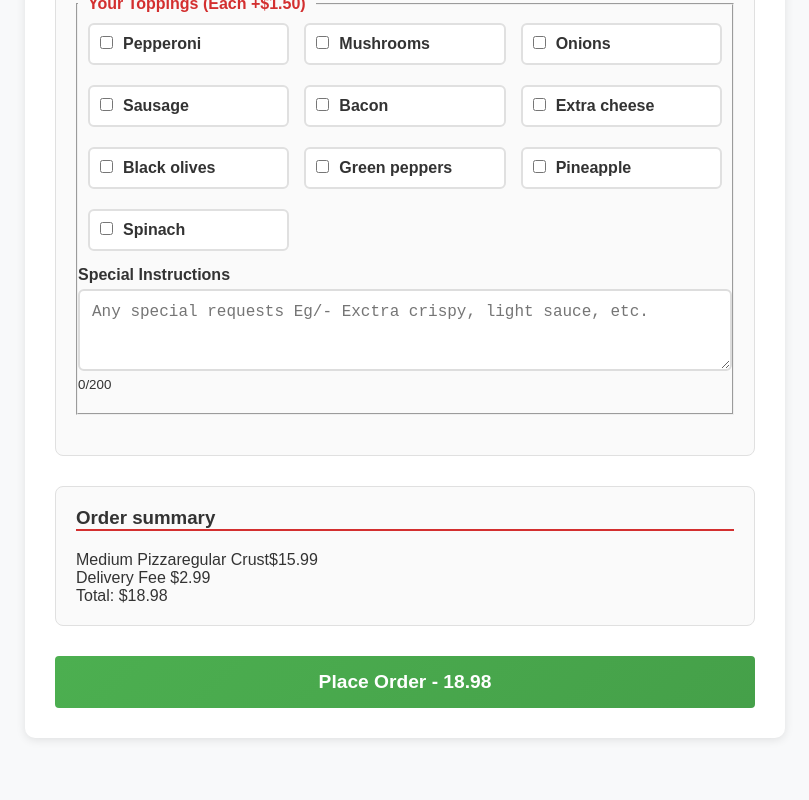
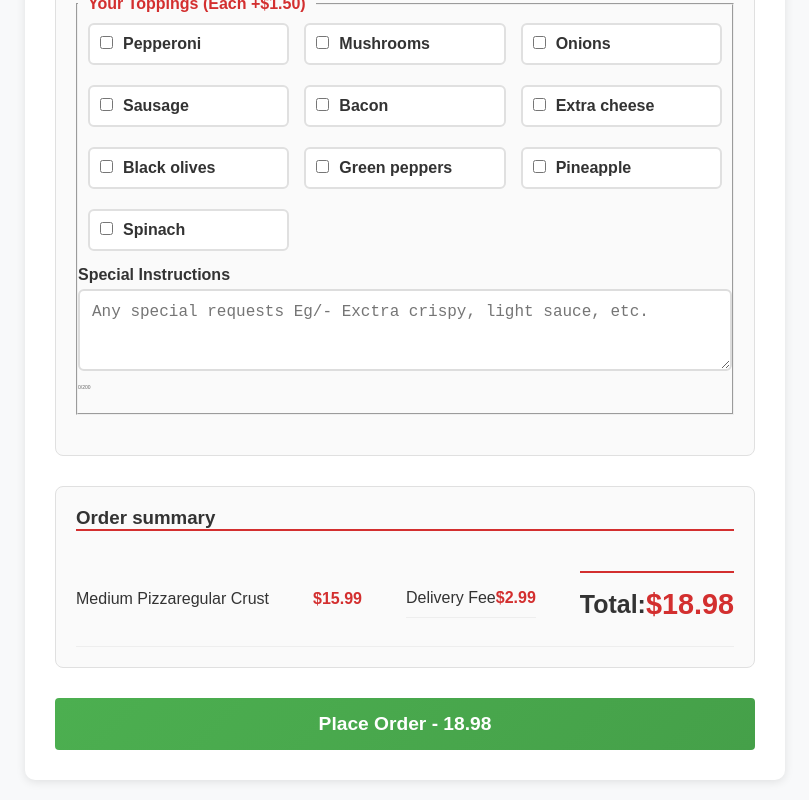
Before and after one commit to singhpreet86/react-essentials-assignment, a React (Create React App) app: page / in a window 1280 px wide. Shown: the part 1053-1853 px from the top of the page, without its empty margins (235-1044 px from the left). Before the commit the page ends 1811 px from the top, so only its background shows below. Built offline with nearby package versions, Linux system fonts and the light colour scheme.

Commit message:
Update App.css

```diff
--- a/src/App.css
+++ b/src/App.css
@@ -188,3 +188,110 @@ legend{
   font-weight: bold;
   color: #d32f2f;
 }
+
+.summary-item{
+  display: flex;
+  justify-content: space-between;
+  align-items: center;
+  padding: 10px 0;
+  border-bottom: 1px solid #eee;
+}
+
+.item-name{
+  font-weight: normal;
+  color: #333;
+}
+
+.item-price{
+  font-weight: bold;
+  color: #d32f2f;
+}
+
+.summary-total{
+  display: flex;
+  justify-content: space-between;
+  align-items: center;
+  padding: 15px 0;
+  font-size: 1.2rem;
+  font-weight: bold;
+  color: #d32f2f;
+  border-top: 2px solid #d32f2f;
+  margin-top: 10px;
+}
+
+.total-label{
+  font-size: 1.3em;
+  font-weight: bold;
+  color: #333;
+
+}
+
+.total-price{
+  font-size: 1.5em;
+  font-weight: bold;
+  color: #d32f2f;
+  }
+
+  .customer-details{
+    background-color: #f9f9f9;
+    padding: 15px;
+    border-radius: 6px;
+    margin-top: 15px;
+  }
+
+  .customer-details{
+    margin: 5px 0;
+    color: #555;
+  }
+
+  .form-group input.error,
+  .form-group textarea.error
+  .form-group select.error {
+    border-color: #f44;
+    background-color: #fff5f5;
+  }
+
+  .error-message{
+    color: #f44336;
+    font-size: 0.9rem;
+    margin-top: 5px;
+    display: block;
+    font-weight: bold;
+  }
+
+  .character-count{
+    font-size: 0.85rem;
+    text-align: left;
+    color: #666;
+    margin-top: 5px;
+    font-size: 5px;
+
+  }
+
+
+  .submit-button:disabled {
+    background-color: #ccc;
+    cursor: not-allowed;
+    transform: none;
+    box-shadow: none;
+  }
+
+
+  .loading-spinner {
+    border: 4px solid #f3f3f3;
+    border-top: 4px solid #d32f2f;
+    border-radius: 50%;
+    width: 20px;
+    height: 20px;
+    animation: spin 1s linear infinite;
+    display: inline-block;
+    vertical-align: middle;
+  }
+
+  @keyframes spin {
+
+    to{
+        transform: rotate(0deg);
+    }
+
+  }
```
